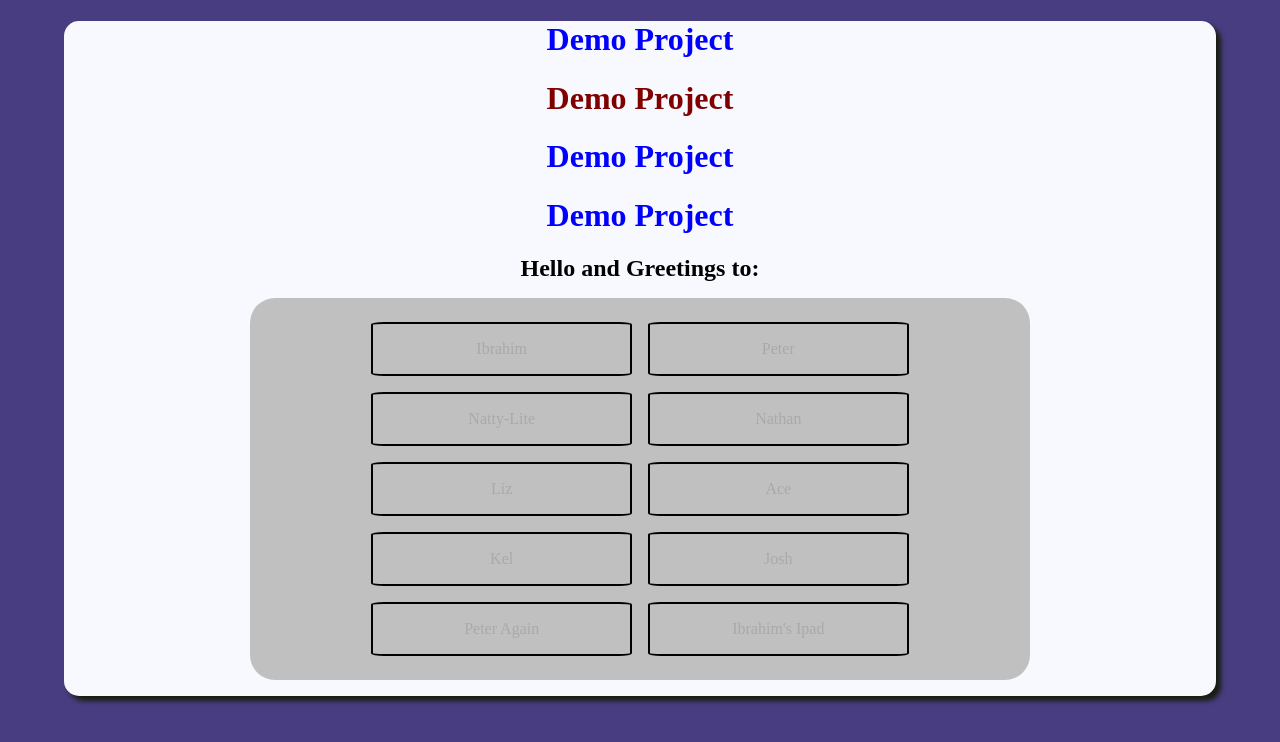
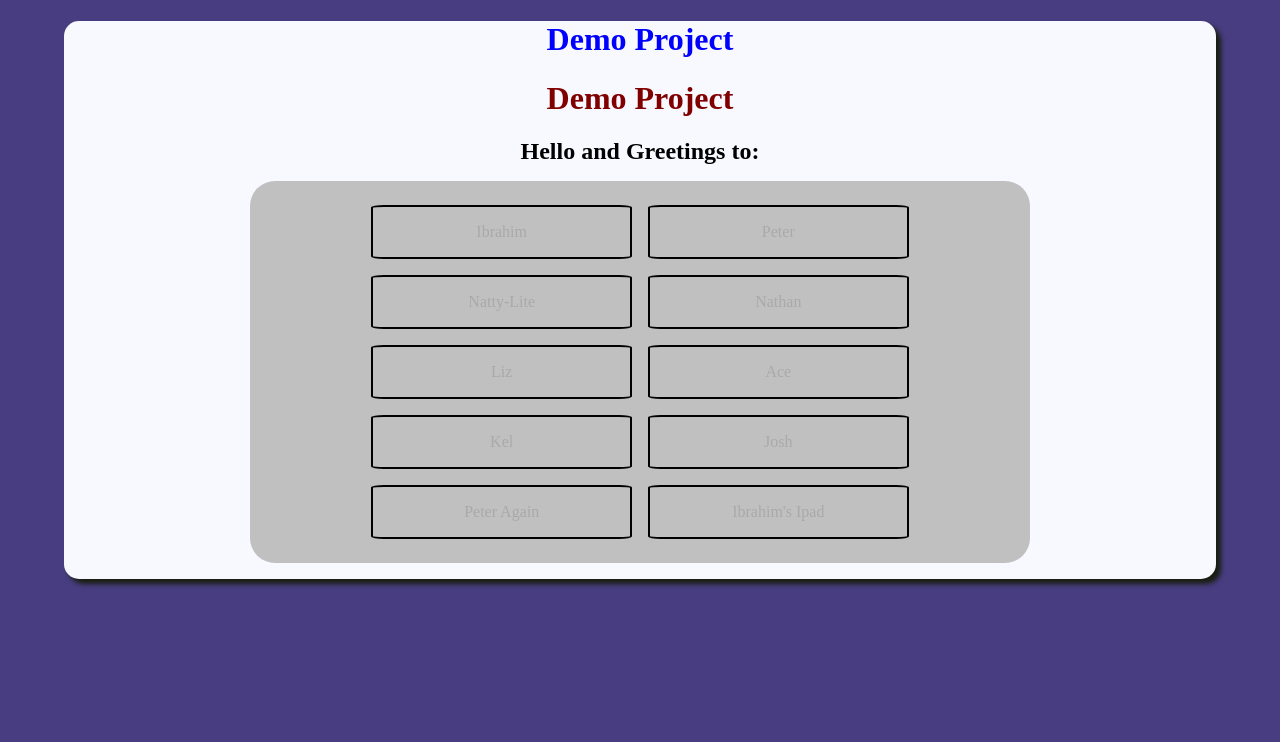
Before and after one commit to NathanHolt/basic-frontend-demo, a plain HTML site: page index.html in a window 1280 px wide. Drawn offline with Linux system fonts and the light colour scheme.

Commit message:
Q&A fri dec 2 - style and flex

```diff
--- a/index.html
+++ b/index.html
@@ -15,8 +15,6 @@
     <div id="main-page">
         <h1 class="head">Demo Project</h1>
         <h1 class="head" id="real-head">Demo Project</h1>
-        <h1 class="head">Demo Project</h1>
-        <h1 class="head">Demo Project</h1>
     </div>
 
 
```
